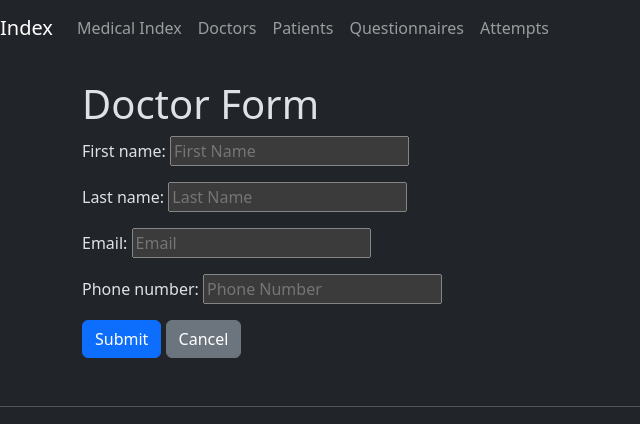
After one commit to devpersi/hopcognitracker, a Django app: page /medical/doctors/create in a window 1280 px wide. The commit adds this page. Shown: the top 424 px of the page, without its empty margins (0-640 px from the left). Run offline with Django 5.2, Linux system fonts and the light colour scheme.

Commit message:
add forms

```diff
--- a/landing/templates/landing/base.html
+++ b/landing/templates/landing/base.html
@@ -14,6 +14,7 @@
     <!-- Navbar -->
     <nav class="navbar navbar-expand-lg navbar-dark bg-dark">
         <a class="navbar-brand" href="/">Index</a>
+        {% block extra_navbar %}{% endblock %}
     </nav>
 
     <!-- Main Content -->
--- a/landing/templates/landing/index.html
+++ b/landing/templates/landing/index.html
@@ -13,5 +13,6 @@
         </form>
     {% else %}
         <p>Please <a href="{% url 'login' %}">log in</a> to access your account.</p>
+        <a class="btn btn-primary" href="{% url 'login' %}">Log In</a>
     {% endif %}
 {% endblock %}
--- /dev/null
+++ b/medical/forms.py
@@ -0,0 +1,57 @@
+from django import forms
+from django.forms import ModelForm, inlineformset_factory
+from .models import Doctor, Patient, Attempt, Answer
+
+class DoctorForm(ModelForm):
+    class Meta:
+        model = Doctor
+        fields = ['first_name', 'last_name', 'email', 'phone_number']
+        widgets = {
+            'first_name': forms.TextInput(attrs={'placeholder': 'First Name'}),
+            'last_name': forms.TextInput(attrs={'placeholder': 'Last Name'}),
+            'email': forms.EmailInput(attrs={'placeholder': 'Email'}),
+            'phone_number': forms.TextInput(attrs={'placeholder': 'Phone Number'}),
+        }
+
+class PatientForm(ModelForm):
+    class Meta:
+        model = Patient
+        fields = ['first_name', 'last_name', 'date_of_birth', 'caretaker_first_name',
+                  'caretaker_last_name', 'caretaker_phone_number',
+                  'caretaker_relationship', 'caretaker_email', 'overseen_by_doctor']
+        widgets = {
+            'first_name': forms.TextInput(attrs={'placeholder': 'First Name'}),
+            'last_name': forms.TextInput(attrs={'placeholder': 'Last Name'}),
+            'date_of_birth': forms.DateInput(attrs={'type': 'date'}),
+            'caretaker_first_name': forms.TextInput(attrs={'placeholder': 'Caretaker First Name'}),
+            'caretaker_last_name': forms.TextInput(attrs={'placeholder': 'Caretaker Last Name'}),
+            'caretaker_phone_number': forms.TextInput(attrs={'placeholder': 'Caretaker Phone Number'}),
+            'caretaker_relationship': forms.TextInput(attrs={'placeholder': 'Relationship to Patient'}),
+            'caretaker_email': forms.EmailInput(attrs={'placeholder': 'Caretaker Email'}),
+        }
+
+class AnswerForm(ModelForm):
+    class Meta:
+        model = Answer
+        fields = ['answer', 'is_needed', 'is_covered', 'notes']
+        widgets = {
+            'answer': forms.CheckboxInput(),
+            'is_needed': forms.CheckboxInput(),
+            'is_covered': forms.CheckboxInput(),
+            'notes': forms.Textarea(attrs={'placeholder': 'Additional Notes'}),
+        }
+
+class AttemptForm(ModelForm):
+    class Meta:
+        model = Attempt
+        fields = ['patient', 'administered_by_doctor', 'questionnaire',
+                  'status', 'scheduled_for', ]
+        widgets = {
+            'patient': forms.Select(attrs={'class': 'form-control'}),
+            'administered_by_doctor': forms.Select(attrs={'class': 'form-control'}),
+            'questionnaire': forms.Select(attrs={'class': 'form-control'}),
+            'status': forms.Select(attrs={'class': 'form-control'}),
+            'scheduled_for': forms.DateTimeInput(attrs={'type': 'datetime-local'}),
+        }
+
+AnswerFormSet = inlineformset_factory(Attempt, Answer, form=AnswerForm, extra=0, can_delete=False)
--- a/medical/models.py
+++ b/medical/models.py
@@ -77,5 +77,10 @@ class Answer(models.Model):
     created_at = models.DateTimeField(auto_now_add=True)
     updated_at = models.DateTimeField(auto_now=True, null=True)
 
+    class Meta:
+        constraints = [
+            models.UniqueConstraint(fields=['question', 'attempt'], name='unique_question_attempt')
+        ]
+
     def __str__(self):
         return f"{self.question.question_code} Answer to {self.question.question_text[:10]}... for {self.attempt.patient.last_name}"
--- a/medical/templates/medical/base_medical.html
+++ b/medical/templates/medical/base_medical.html
@@ -1,19 +1,10 @@
-{% load static %}
-<!DOCTYPE html>
-<html lang="en" data-bs-theme="dark">
-<head>
-    <meta charset="UTF-8">
-    <meta name="viewport" content="width=device-width, initial-scale=1.0">
-    <title>{% block title %}{% endblock %}</title>
-    <link rel="shortcut icon" type="image/png" href="{% static 'images/favicon.png' %}" >
-    <!-- Bootstrap CSS -->
-    <link rel="stylesheet" href="https://cdn.jsdelivr.net/npm/bootstrap@5.3.3/dist/css/bootstrap.min.css">
+{% extends "landing/base.html" %}
+
+{% block title %}Medical Index{% endblock %}
+
 {% block extra_head %}{% endblock %}
-</head>
-<body>
-    <!-- Navbar -->
-    <nav class="navbar navbar-expand-lg navbar-dark bg-dark">
-        <a class="navbar-brand" href="/">Index</a>
+
+{% block extra_navbar %}
 <div class="collapse navbar-collapse">
     <ul class="navbar-nav mr-auto">
         <li class="nav-item"><a class="nav-link" href="/medical">Medical Index</a></li>
@@ -23,22 +14,8 @@
         <li class="nav-item"><a class="nav-link" href="/medical/attempts/">Attempts</a></li>
     </ul>
 </div>
-    </nav>
+{% endblock %}
 
-    <!-- Main Content -->
-    <div class="container mt-4">
 {% block content %}{% endblock %}
-    </div>
-
-    <!-- Footer -->
-    <footer class="text-center mt-5 mb-3">
-        <hr>
-        <p>&copy; {{ year }} HopCognitracker</p>
-    </footer>
-
-    <!-- Scripts -->
-    <script src="https://cdn.jsdelivr.net/npm/bootstrap@5.3.3/dist/js/bootstrap.bundle.min.js"></script>
 
 {% block extra_scripts %}{% endblock %}
-</body>
-</html>
--- /dev/null
+++ b/medical/templates/medical/form/doctor.html
@@ -0,0 +1,13 @@
+{% extends "medical/base_medical.html" %}
+
+{% block title %}Doctor Form{% endblock %}
+
+{% block content %}
+  <h1>Doctor Form</h1>
+  <form method="post">
+    {% csrf_token %}
+    {{ form.as_p }}
+    <button class="btn btn-primary" type="submit">Submit</button>
+    <button class="btn btn-secondary" href="/medical/patients/">Cancel</button>
+  </form>
+{% endblock %}
--- a/medical/urls.py
+++ b/medical/urls.py
@@ -1,23 +1,46 @@
 from django.urls import path
 from . import views
+from . import views_create_edit
 
 urlpatterns = [
+    # index page for medical app
     # ex: /medical/
-    path('', views.IndexView.as_view(), name='index'),
+    path('', views.IndexView.as_view(), name='medical_index'),
+
+    # doctor-related URLs
     # ex: /medical/doctors/
     path('doctors/', views.DoctorListView.as_view(), name='doctor_list'),
     # ex: /medical/doctor/5/
     path('doctor/<int:doctor_id>/', views.DoctorDetailView.as_view(), name='doctor_detail'),
-    # ex : /medical/patients/
+    # ex: /medical/doctors/create/
+    path('doctors/create', views_create_edit.DoctorCreateView.as_view(), name='doctor_create'),
+    # ex: /medical/doctors/edit/5/
+    path('doctors/edit/<int:doctor_id>/', views_create_edit.DoctorUpdateView.as_view(), name='doctor_edit'),
+
+    # patient-related URLs
+    # ex: /medical/patients/
     path('patients/', views.PatientListView.as_view(), name='patient_list'),
     # ex: /medical/patient/5/
     path('patient/<int:patient_id>/', views.PatientDetailView.as_view(), name='patient_detail'),
+    # ex: /medical/patients/create/
+    path('patients/create', views_create_edit.PatientCreateView.as_view(), name='patient_create'),
+    # ex: /medical/patients/edit/5/
+    path('patients/edit/<int:patient_id>/', views_create_edit.PatientUpdateView.as_view(), name='patient_edit'),
+
+
+    # questionnaire-related URLs
     # ex: /medical/questionnaires/
     path('questionnaires/', views.QuestionnaireListView.as_view(), name='questionnaire_list'),
     # ex: /medical/questionnaire/5/
     path('questionnaire/<int:questionnaire_id>/', views.QuestionnaireDetailView.as_view(), name='questionnaire_detail'),
+
+    # attempt-related URLs
     # ex: /medical/attempts/
     path('attempts/', views.AttemptListView.as_view(), name='attempt_list'),
     # ex: /medical/attempt/5/
     path('attempt/<int:attempt_id>/', views.AttemptDetailView.as_view(), name='attempt_detail'),
+    # ex: /medical/attempts/create/
+    path('attempts/create', views_create_edit.AttemptCreateView.as_view(), name='attempt_create'),
+    # ex: /medical/attempts/edit/5/
+    path('attempts/edit/<int:attempt_id>/', views_create_edit.AttemptUpdateView.as_view(), name='attempt_edit'),
 ]
--- a/medical/views.py
+++ b/medical/views.py
@@ -65,7 +65,7 @@ class AttemptListView(LoginRequiredMixin, ListView):
 
     def get_context_data(self, **kwargs):
         context = super().get_context_data(**kwargs)
-        context['patient_list'] = Patient.objects.all()
+        context['patient_list'] = Patient.objects.order_by('last_name')
         return context
 
 class AttemptDetailView(LoginRequiredMixin, DetailView):
--- /dev/null
+++ b/medical/views_create_edit.py
@@ -0,0 +1,73 @@
+from django.views.generic import CreateView, UpdateView
+from .models import Doctor, Patient, Attempt
+from .forms import DoctorForm, PatientForm, AttemptForm, AnswerFormSet
+from django.urls import reverse
+from .services.attempt_services import create_attempt_with_answers
+
+class DoctorCreateView(CreateView):
+    model = Doctor
+    form_class = DoctorForm
+    template_name = 'medical/form/doctor.html'
+    success_url = '/medical/doctors/'
+
+class DoctorUpdateView(UpdateView):
+    model = Doctor
+    form_class = DoctorForm
+    template_name = 'medical/form/doctor.html'
+    success_url = '/medical/doctors/'
+    pk_url_kwarg = 'doctor_id'
+
+class PatientCreateView(CreateView):
+    model = Patient
+    form_class = PatientForm
+    template_name = 'medical/form/patient.html'
+    success_url = '/medical/patients/'
+
+class PatientUpdateView(UpdateView):
+    model = Patient
+    form_class = PatientForm
+    template_name = 'medical/form/patient.html'
+    success_url = '/medical/patients/'
+    pk_url_kwarg = 'patient_id'
+
+class AttemptCreateView(CreateView):
+    model = Attempt
+    form_class = AttemptForm
+    template_name = 'medical/form/attempt.html'
+
+    def form_valid(self, form):
+        self.object = form.save()
+        create_attempt_with_answers(self.object)
+        return super().form_valid(form)
+
+    def get_success_url(self):
+        return reverse('attempt_edit', kwargs={'attempt_id': self.object.id})
+
+class AttemptUpdateView(UpdateView):
+    model = Attempt
+    form_class = AttemptForm
+    template_name = 'medical/form/attempt.html'
+    success_url = '/medical/attempts/'
+    pk_url_kwarg = 'attempt_id'
+
+    def get_context_data(self, **kwargs):
+        context = super().get_context_data(**kwargs)
+        attempt = self.object
+
+        if self.request.POST:
+            context['answer_formset'] = AnswerFormSet(self.request.POST, instance=attempt)
+        else:
+            context['answer_formset'] = AnswerFormSet(instance=attempt)
+        return context
+
+    def form_valid(self, form):
+        context = self.get_context_data()
+        answer_formset = context['answer_formset']
+
+        if form.is_valid() and answer_formset.is_valid():
+            self.object = form.save()
+            answer_formset.instance = self.object
+            answer_formset.save()
+            return super().form_valid(form)
+        else:
+            return self.form_invalid(form)
```
Also changed, not shown: medical/templates/medical/attempt.html (+5 -2 lines), medical/templates/medical/attempts.html (+17 -4 lines), medical/templates/medical/doctor.html (+29 -2 lines), medical/templates/medical/doctors.html (+9 -1 lines), medical/templates/medical/form/attempt.html (added, +35 -0 lines), medical/templates/medical/form/patient.html (added, +13 -0 lines), medical/templates/medical/index.html (+8 -2 lines), medical/templates/medical/patient.html (+25 -5 lines), medical/templates/medical/patients.html (+10 -2 lines), medical/migrations/0004_answer_unique_question_attempt.py (added). Lines whose indentation alone changed are shown as unchanged.
